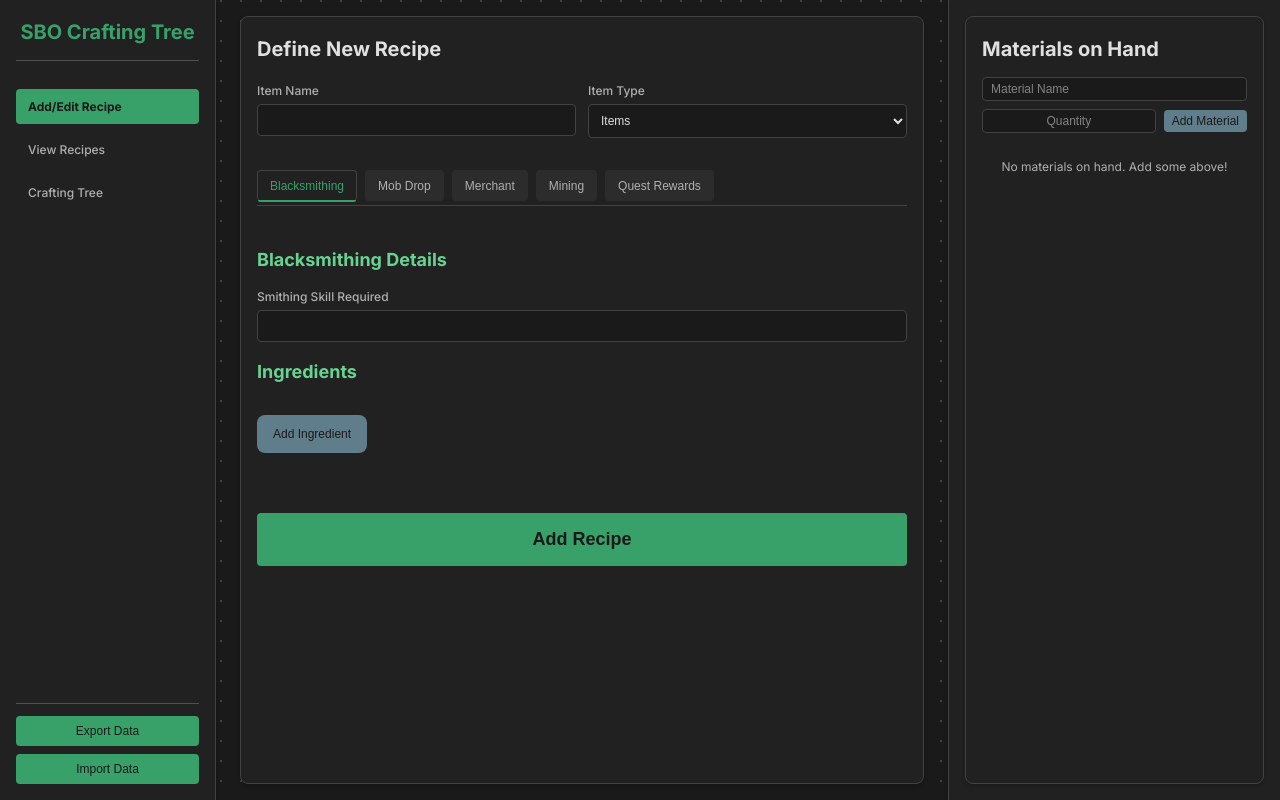
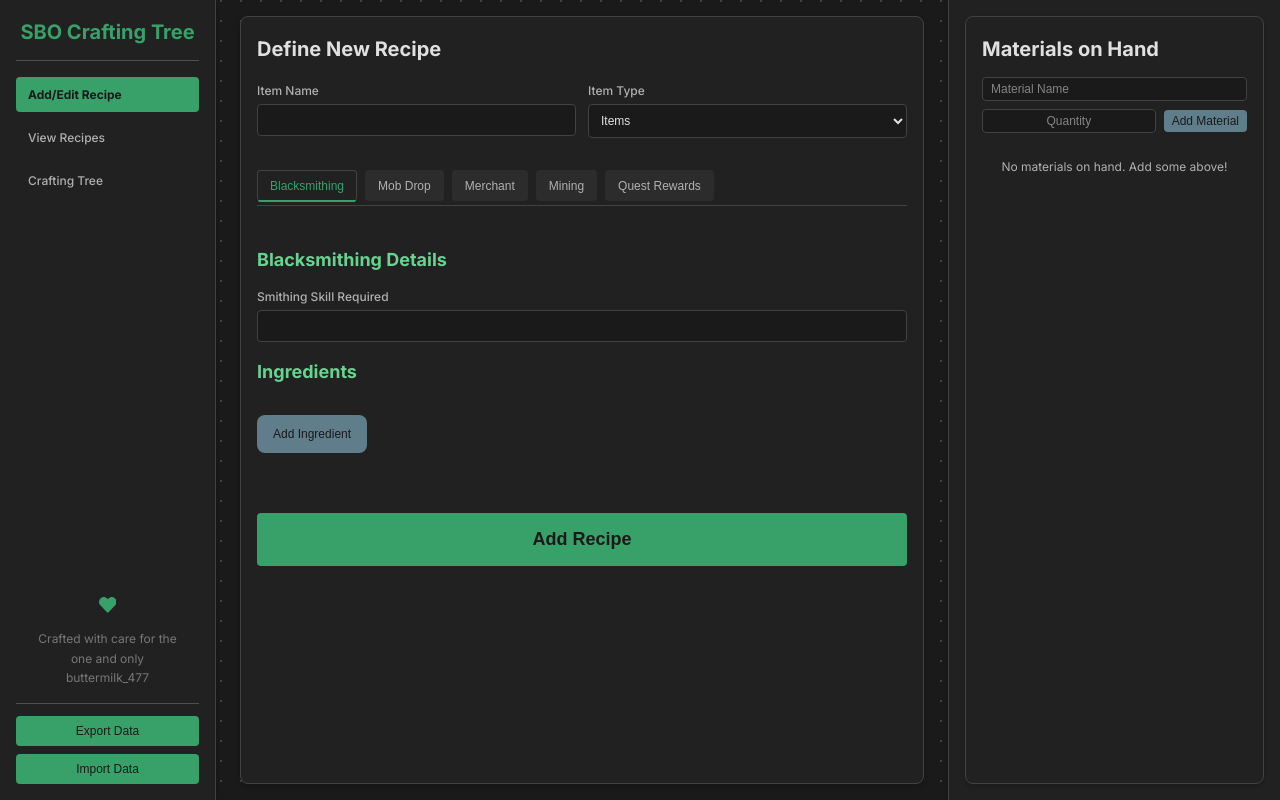
Before and after one commit to arcpsy/sbo-craft-v1, a React (Vite) app: page /add-edit-recipe in a window 1280 px wide. Built offline with nearby package versions, Linux system fonts and the light colour scheme.

Commit message:
Crafted for my buttermilk_477 <3

```diff
--- a/src/components/Sidebar/Sidebar.css
+++ b/src/components/Sidebar/Sidebar.css
@@ -16,8 +16,32 @@
 
 .sidebar-nav {
   flex-grow: 1;
-  padding-top: var(--spacing-sm); /* Adjusted for compactness */
-  overflow-y: auto;
+}
+
+.sidebar-footer {
+  display: flex;
+  flex-direction: column;
+  align-items: center;
+  gap: var(--spacing-xs);
+  padding: var(--spacing-md);
+}
+
+.footer-message {
+  font-size: var(--font-size-sm);
+  color: var(--color-text-muted);
+  opacity: 0.6;
+  text-align: center;
+  margin: 0;
+}
+
+.heart-container svg {
+  font-size: 1.1em; /* Smaller base size */
+  color: var(--color-primary);
+  transition: transform 0.3s ease;
+}
+
+.heart-container:hover svg {
+  transform: scale(1.2); /* Slightly larger on hover */
 }
 
 .sidebar-nav ul {
--- a/src/components/Sidebar/Sidebar.tsx
+++ b/src/components/Sidebar/Sidebar.tsx
@@ -1,5 +1,6 @@
 import React, { useState } from 'react';
 import { Link, useLocation } from 'react-router-dom';
+import { FaHeart } from 'react-icons/fa';
 import './Sidebar.css';
 
 interface SidebarProps {
@@ -79,6 +80,14 @@ const Sidebar: React.FC<SidebarProps> = ({
             </li>
           </ul>
         </nav>
+        <div className='sidebar-footer'>
+          <div className='heart-container'>
+            <FaHeart />
+          </div>
+          <p className='footer-message'>
+            Crafted with care for the one and only buttermilk_477
+          </p>
+        </div>
         <div className='sidebar-data-management'>
           <button
             onClick={onExportRecipes}
```
